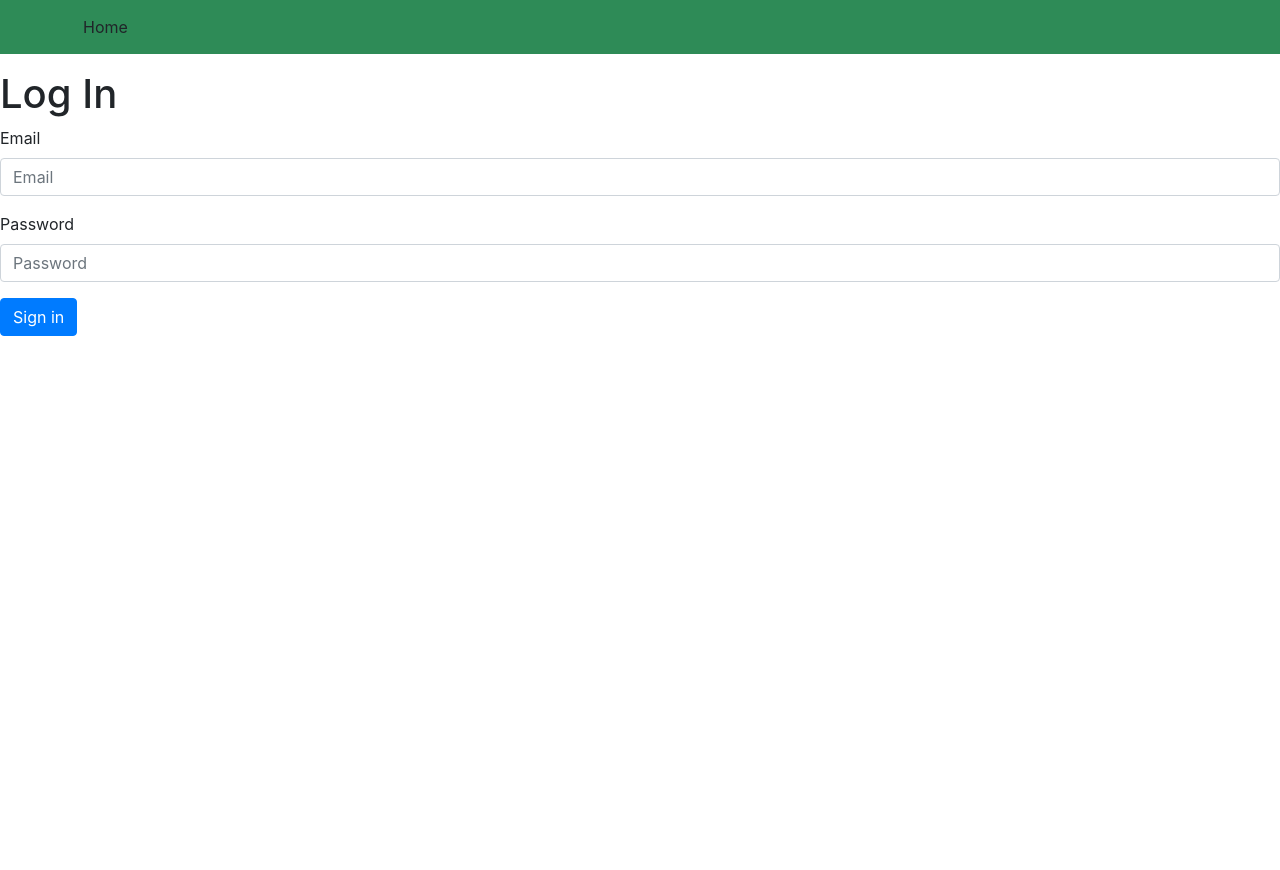
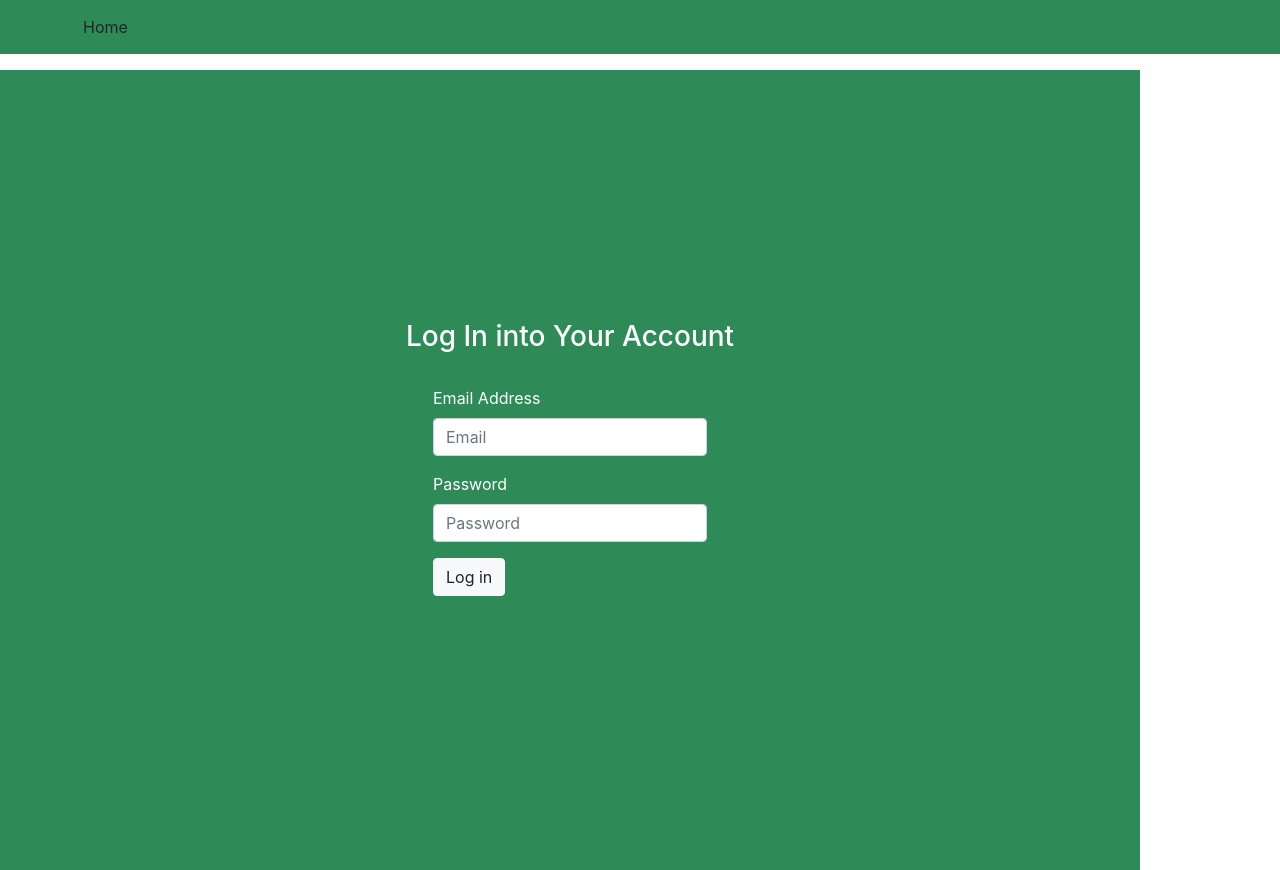
Before and after one commit to TigerSilver/Project-3-Whats-Cooking, a React (Create React App) app in the folder client/: page /login in a window 1280 px wide. Before the commit the page ends 800 px from the top, so only its background shows below. Built offline with nearby package versions, Linux system fonts and the light colour scheme; no server answers; the HTML template or start-up script is replaced by a standard one.

Commit message:
Add log-in and sign-up styling

```diff
--- a/client/src/views/LandingPage.jsx
+++ b/client/src/views/LandingPage.jsx
@@ -12,8 +12,11 @@ export default class LandingView extends Component {
           alignItems: "center",
           justifyContent: "center",
           flexDirection: "column",
-          paddingTop: "220px",
-          paddingBottom: "320px",
+          width: "100%",
+          height: "100%",
+          position: "absolute",
+          top: "0",
+          left: "0",
           backgroundColor: "#2E8B57"
         }}
       >
--- a/client/src/views/SignIn.jsx
+++ b/client/src/views/SignIn.jsx
@@ -2,6 +2,7 @@ import React, { Component } from "react";
 
 import Form from "react-bootstrap/Form";
 import Button from "react-bootstrap/Button";
+import Container from "react-bootstrap/Container";
 
 import * as AuthenticationServices from "./../services/auth-service";
 
@@ -41,11 +42,24 @@ export default class SignInView extends Component {
 
   render() {
     return (
-      <div>
-        <h1>Log In</h1>
+      <Container
+        className="text-white"
+        style={{
+          display: "flex",
+          alignItems: "center",
+          justifyContent: "center",
+          flexDirection: "column",
+          width: "100%",
+          height: "100%",
+          position: "absolute",
+          backgroundColor: "#2E8B57"
+        }}
+      >
+        <h3>Log In into Your Account</h3>
+        <br />
         <Form onSubmit={this.onFormSubmit}>
           <Form.Group>
-            <Form.Label>Email</Form.Label>
+            <Form.Label>Email Address</Form.Label>
             <Form.Control
               placeholder="Email"
               name="email"
@@ -63,9 +77,12 @@ export default class SignInView extends Component {
               onChange={this.onValueChange}
             />
           </Form.Group>
-          <Button type="submit">Sign in</Button>
+          <Button className="btn-light" type="submit">
+            Log in
+          </Button>
         </Form>
-      </div>
+        <br />
+      </Container>
     );
   }
 }
--- a/client/src/views/SignUp.jsx
+++ b/client/src/views/SignUp.jsx
@@ -53,12 +53,16 @@ export default class SignUpView extends Component {
   render() {
     return (
       <Container
-        className="bg-appGreen text-white"
+        className="text-white"
         style={{
           display: "flex",
           alignItems: "center",
           justifyContent: "center",
-          flexDirection: "column"
+          flexDirection: "column",
+          width: "100%",
+          height: "100%",
+          position: "absolute",
+          backgroundColor: "#2E8B57"
         }}
       >
         <h3>Sign Up for a New Account</h3>
@@ -116,7 +120,9 @@ export default class SignUpView extends Component {
               long)
             </Form.Text>
           </Form.Group>
-          <Button type="submit">Register</Button>
+          <Button className="btn-light" type="submit">
+            Register
+          </Button>
         </Form>
         <br />
       </Container>
```
